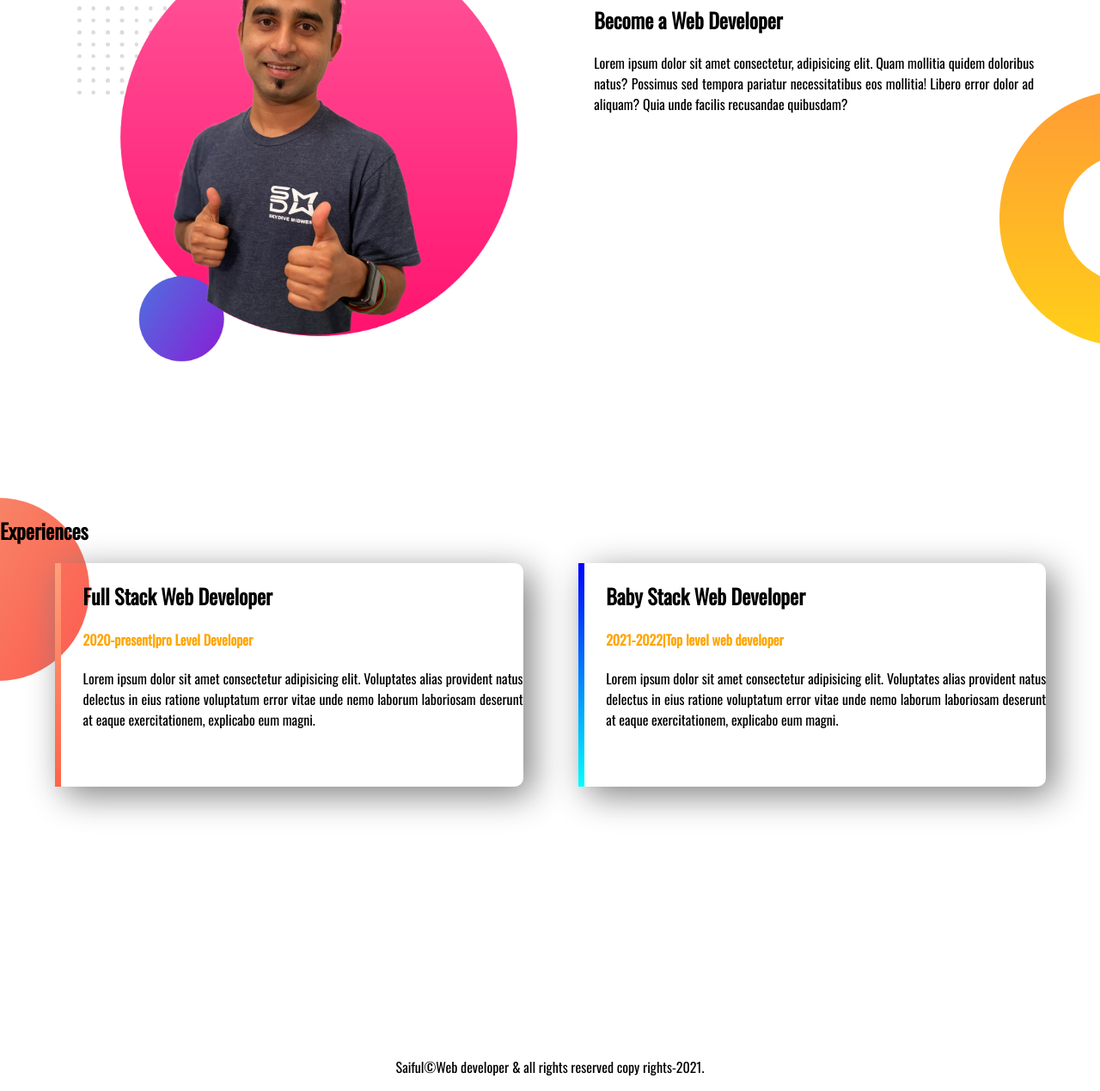
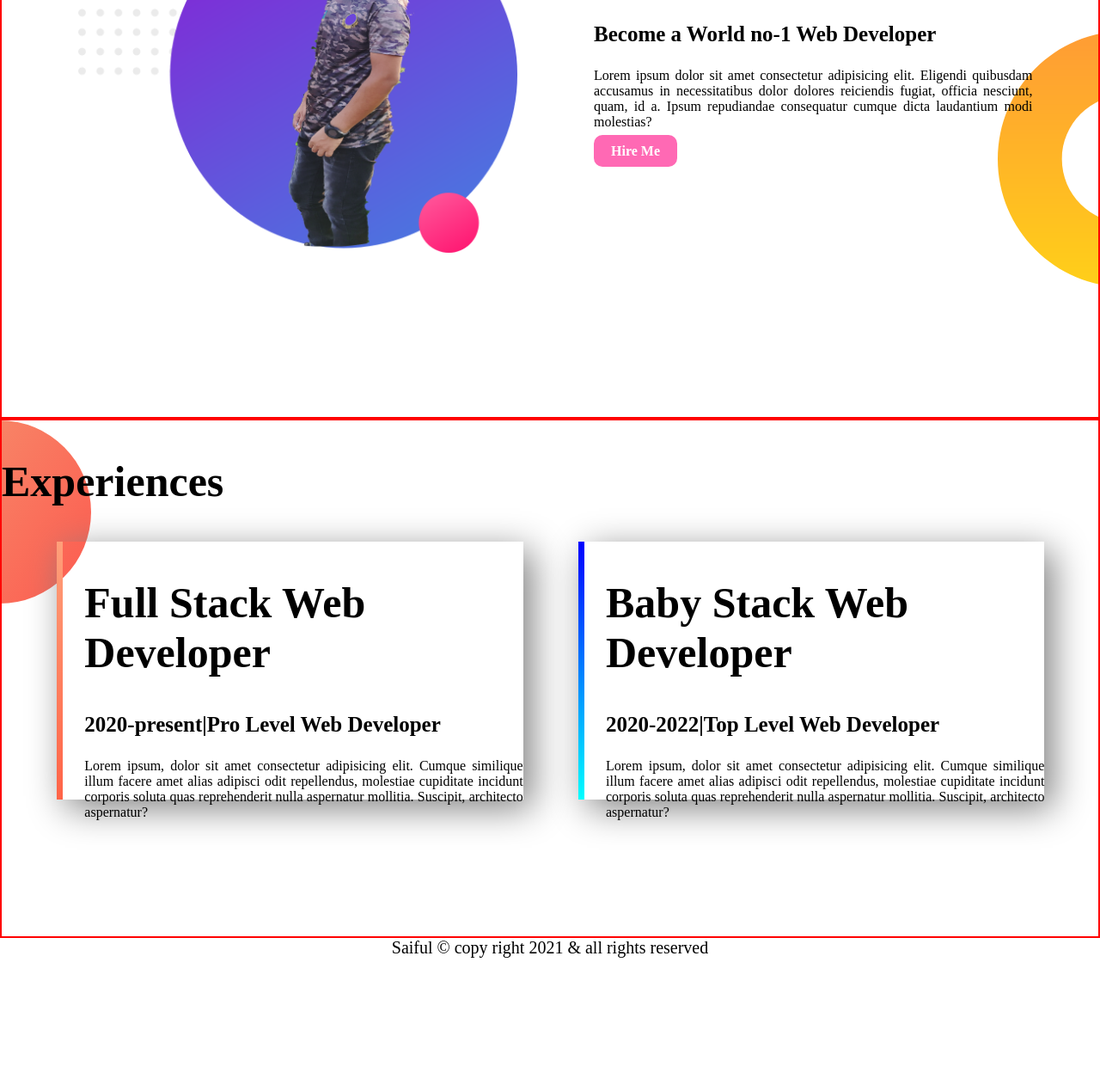
Before and after one commit to saifulislam975317/my-third-website, a plain HTML site: page index.html in a window 1280 px wide. Shown: the part 721-1990 px from the top of the page at 86% size. After the commit the page ends 1855 px from the top, so only its background shows below. Drawn offline with nearby package versions, Linux system fonts and the light colour scheme.

Commit message:
update informations

```diff
--- a/index.html
+++ b/index.html
@@ -4,70 +4,65 @@
     <meta charset="UTF-8">
     <meta name="viewport" content="width=device-width, initial-scale=1.0">
     <title>Document</title>
-    <link rel="preconnect" href="https://fonts.gstatic.com">
-    <link href="https://fonts.googleapis.com/css2?family=Oswald&display=swap" rel="stylesheet">
     <link rel="stylesheet" href="style.css">
 </head>
 <body>
 
 <section class="top-banner">
 
-<div class="half-style">
-<h1>Welcome To</h1>
-<h1><span class="name-highlight">Saiful</span> website</h1>
-<h3>World first class Web Developer</h3>
-<p>Lorem ipsum dolor sit amet, consectetur adipisicing elit. Similique, cupiditate! Nostrum nemo consequuntur reiciendis nesciunt soluta itaque temporibus libero doloribus, ea voluptatibus perferendis et quas a illo ratione ipsam sed.</p>
-
-<a class="link-button" target="_blank" href="https://www.facebook.com/">Go to my fb</a>
-
+<div class="half-div">
+    <h1>Welcome To</h1>
+    <h1><span>Saiful</span> Website</h1>
+    <h3>World First Class Web Developer</h3>
+    <p>Lorem ipsum dolor sit amet consectetur adipisicing elit. Eligendi quibusdam accusamus in necessitatibus dolor dolores reiciendis fugiat, officia nesciunt, quam, id a. Ipsum repudiandae consequatur cumque dicta laudantium modi molestias?</p>
+    <a href="https://www.facebook.com/">Go to my fb</a>
 </div>
 
-<div class="half-style">
+<div class="half-div">
 
-    <img src="saifulimage/jhankar.png" alt="">
-
+<img src="saifulimage/image 11.png" alt="">
 
 </div>
 
 </section>
 
+<section class="body-banner">
+    <div class="half-div">
 
-<section class="dream-big">
-    <div class="half-style">
-        <img src="saifulimage/jhankar2.png" alt="">
-    </div>
+        <img src="saifulimage/image 12.png" alt="">
 
-    <div class="half-style">
+        </div>
 
-     <h1>Dream Big</h1>
-     <h2>Become a Web Developer</h2>
-     <p>Lorem ipsum dolor sit amet consectetur, adipisicing elit. Quam mollitia quidem doloribus natus? Possimus sed tempora pariatur necessitatibus eos mollitia! Libero error dolor ad aliquam? Quia unde facilis recusandae quibusdam?</p>
+        <div class="half-div">
+            <h1>Dream Big</h1>
 
-    </div>
-</section>
-
-<section class="experience-area">
-   <h1>Experiences</h1>
-    <div id="full-stack" class="half-style single-experience">
-      <h1>Full Stack Web Developer</h1>
-      <h4>2020-present|pro Level Developer</h4>
-      <p>Lorem ipsum dolor sit amet consectetur adipisicing elit. Voluptates alias provident natus delectus in eius ratione voluptatum error vitae unde nemo laborum laboriosam deserunt at eaque exercitationem, explicabo eum magni.</p>
-
-    </div>
-
-    <div id="baby-stack" class="half-style single-experience">
-        <h1>Baby Stack Web  Developer</h1>
-        <h4>2021-2022|Top level web developer</h4>
-        <p>Lorem ipsum dolor sit amet consectetur adipisicing elit. Voluptates alias provident natus delectus in eius ratione voluptatum error vitae unde nemo laborum laboriosam deserunt at eaque exercitationem, explicabo eum magni.</p>
-
-
-
-    </div>
+            <h3>Become a World no-1 Web Developer</h3>
+            <p>Lorem ipsum dolor sit amet consectetur adipisicing elit. Eligendi quibusdam accusamus in necessitatibus dolor dolores reiciendis fugiat, officia nesciunt, quam, id a. Ipsum repudiandae consequatur cumque dicta laudantium modi molestias?</p>
+            <a href="https://www.facebook.com/">Hire Me</a>
 
 </section>
 
+
+<section class="experience-area">
+
+<h1>Experiences</h1>
+<div id="full-stack" class="half-div experience-areadiv">
+    <h1>Full Stack Web Developer</h1>
+<h3>2020-present|Pro Level Web Developer</h3>
+<p>Lorem ipsum, dolor sit amet consectetur adipisicing elit. Cumque similique illum facere amet alias adipisci odit repellendus, molestiae cupiditate incidunt corporis soluta quas reprehenderit nulla aspernatur mollitia. Suscipit, architecto aspernatur?</p>
+</div>
+
+<div id="baby-stack" class="half-div experience-areadiv">
+    <h1>Baby Stack Web Developer</h1>
+<h3>2020-2022|Top Level Web Developer</h3>
+<p>Lorem ipsum, dolor sit amet consectetur adipisicing elit. Cumque similique illum facere amet alias adipisci odit repellendus, molestiae cupiditate incidunt corporis soluta quas reprehenderit nulla aspernatur mollitia. Suscipit, architecto aspernatur?</p>
+</div>
+</section>
+
 <footer>
-    <p>Saiful&copy;Web developer & all rights reserved copy rights-2021.</p>
+
+    <p>Saiful &copy; copy right 2021 & all rights reserved</p>
+
 </footer>
 
 </body>
--- a/style.css
+++ b/style.css
@@ -1,82 +1,79 @@
+
 body{
-    font-family: 'Oswald', sans-serif;
     margin: 0px;
 }
-span.name-highlight {
+h1 span {
     color: orange;
 }
-h{
+
+h1 {
     font-size: 50px;
+    font-weight: 700;
 }
 
-.half-style{
+h3 {
+    font-size: 25px;
+}
+
+
+
+p {
+
+    text-align: justify;
+}
+
+a {
+    text-decoration: none;
+    background-color: hotpink;
+    color: white;
+    padding: 10px 20px;
+    border-radius: 10px;
+    font-weight: 700;
+}
+.half-div{
     width: 40%;
     float: left;
     margin-left: 5%;
     padding-left: 2%;
 }
-p{
-    text-align: justify;
+img{
+    width: 100%;
+}
+section{
+    height: 600px;
+    border: 2px solid red;
 }
 
-.half-style img{
-    width: 100%;
-}
 .top-banner{
     background-image: url("saifulimage/top-banner.png");
-
     background-repeat: no-repeat;
 }
-
-section{
-    height: 650px;
-}
-
-a.link-button {
-    text-decoration: none;
-    background-image: linear-gradient(45deg, orange, tomato);
-    padding: 10px 20px;
-    border-radius: 5px;
-    color: white;
-    font-weight: 500;
-}
-.dream-big{
+.body-banner{
     background-image: url("saifulimage/dream-bg.png");
     background-repeat: no-repeat;
     background-position: right;
-
-}
-h4{
-    color: orange;
 }
 
+.experience-areadiv {
+    box-shadow: 10px 10px 40px gray;
+    height: 50%;
+}
+
+.experience-areadiv:hover {
+    color: orange;
+    cursor: pointer;
+}
+
+footer p {text-align: center;font-size: 20px;}
 .experience-area{
     background-image: url("saifulimage/exp-bg.png");
-}
-section.experience-area {
     background-repeat: no-repeat;
     float: left;
 }
 
-
-
-.single-experience {
-    box-shadow: 10px 10px 40px gray;
-    height: 40%;
-    border-radius: 10px;
-}
-
 div#full-stack {
-
     border-left: 7px solid;
-    border-image: linear-gradient(180deg, lightsalmon, tomato);
+    border-image: linear-gradient(180deg,lightsalmon,tomato);
     border-image-slice: 1;
 }
-#baby-stack{
-    border-left: 7px solid;
-    border-image: linear-gradient(180deg, blue, cyan);
-    border-image-slice: 1;
-}
-footer p{
-    text-align: center;
-}
+div#baby-stack {border-left: 7px solid;border-image: linear-gradient(180deg,blue,cyan);border-image-slice: 1;}
```
Also changed, not shown: saifulimage/image 11.png (added), saifulimage/image 12.png (added).
